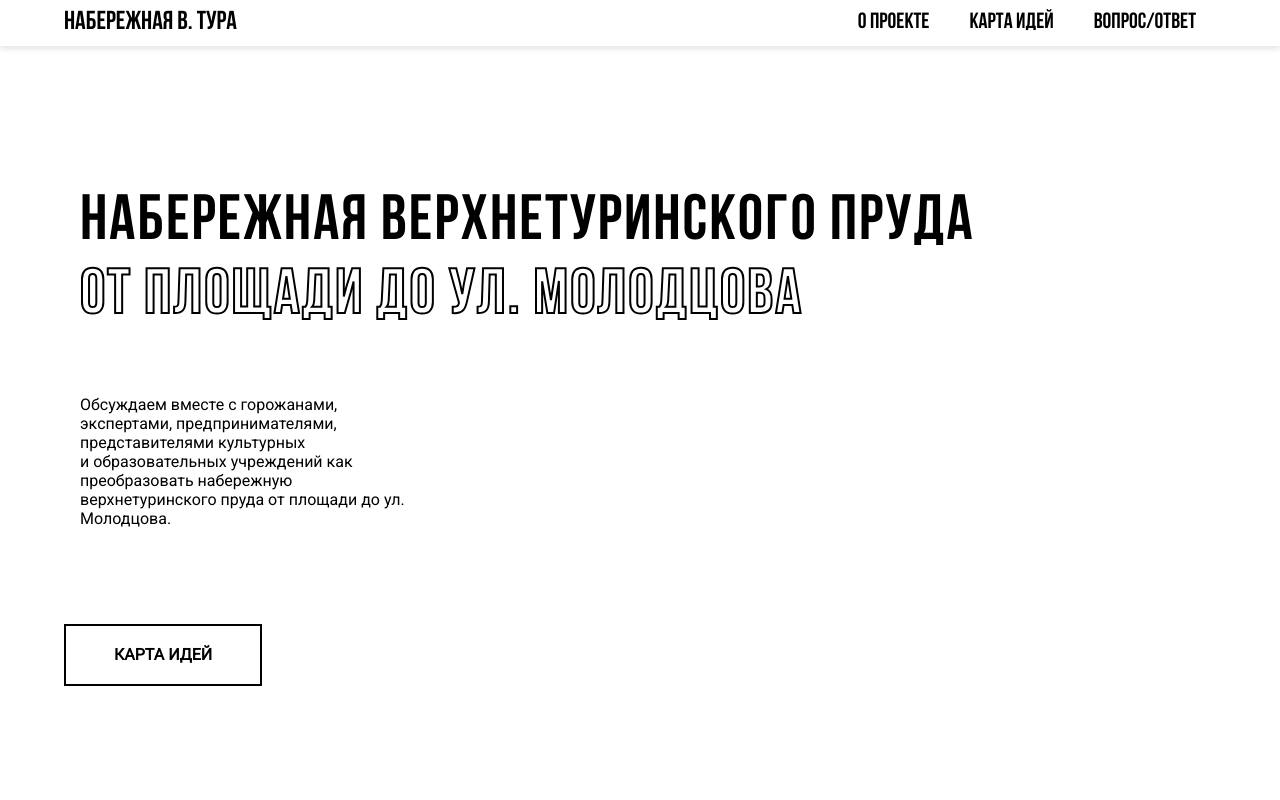
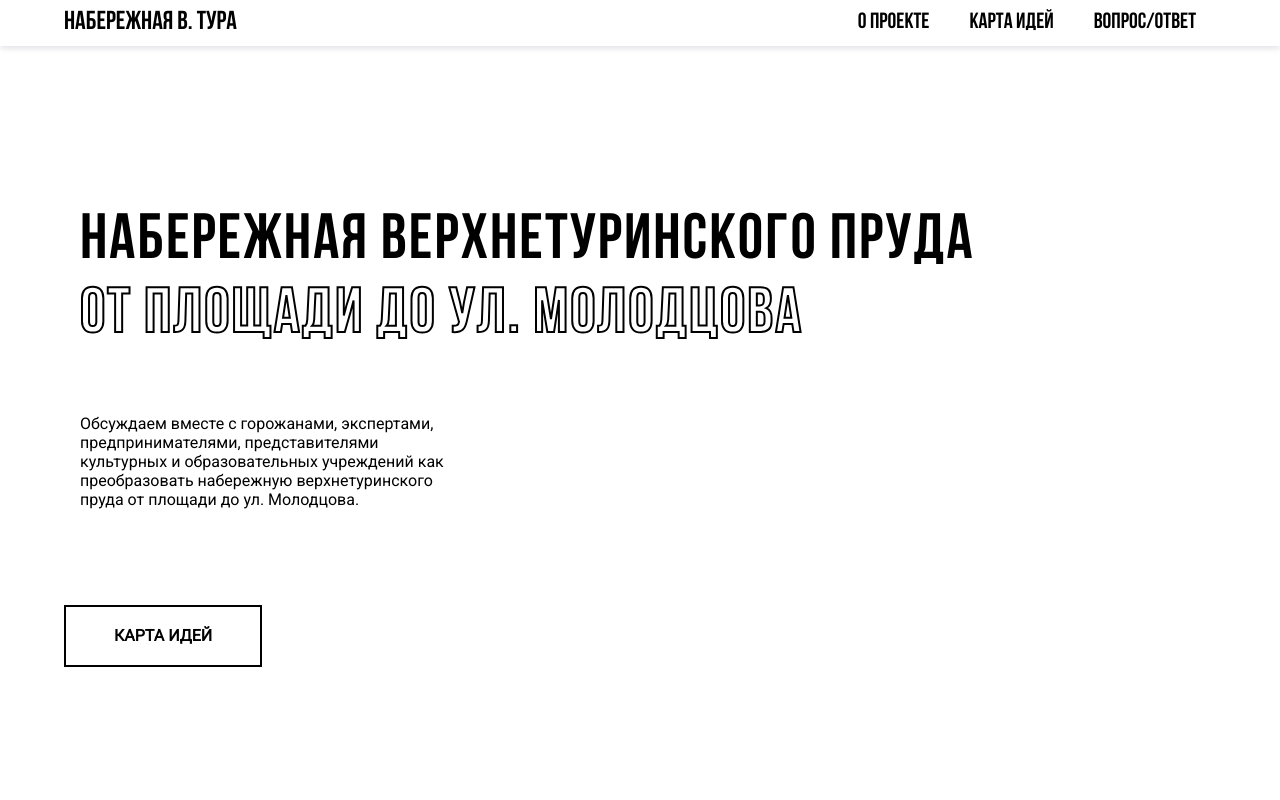
Before and after one commit to designunit/tura, a Next.js app: page / in a window 1280 px wide. Shown: the top 800 px of the page. Built offline with nearby package versions, Linux system fonts and the light colour scheme.

Commit message:
upd hero

```diff
--- a/src/components/Hero/index.module.css
+++ b/src/components/Hero/index.module.css
@@ -16,7 +16,7 @@
 
 .description {
     color: var(--color-text);
-    max-width: 23.8rem;
+    max-width: 25rem;
     padding: 1rem;
 }
 
```
